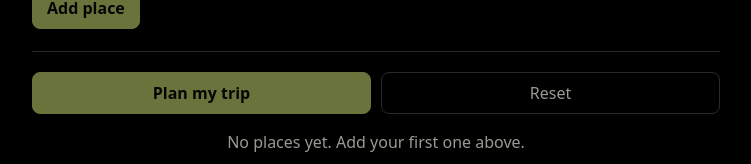
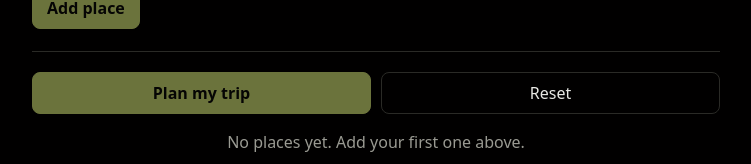
Before and after one commit to karinamercedes/travel-planner-map-calendar, a React (Vite) app: page / in a window 1280 px wide. Shown: the part 895-1059 px from the top of the page, without its empty margins (264-1015 px from the left). Built offline with nearby package versions, Linux system fonts and the light colour scheme.

Commit message:
Update App.jsx

```diff
--- a/src/App.jsx
+++ b/src/App.jsx
@@ -72,7 +72,7 @@
             onPlan={() => setPlanned(true)}
             onClear={() => setPlanned(false)}
           />
-          <button type="button" className="ghost" onClick={resetTrip}>Reset</button>
+          <button type="button" className="link-reset" onClick={resetTrip}>Reset</button>
         </div>
       </div>
 
```
